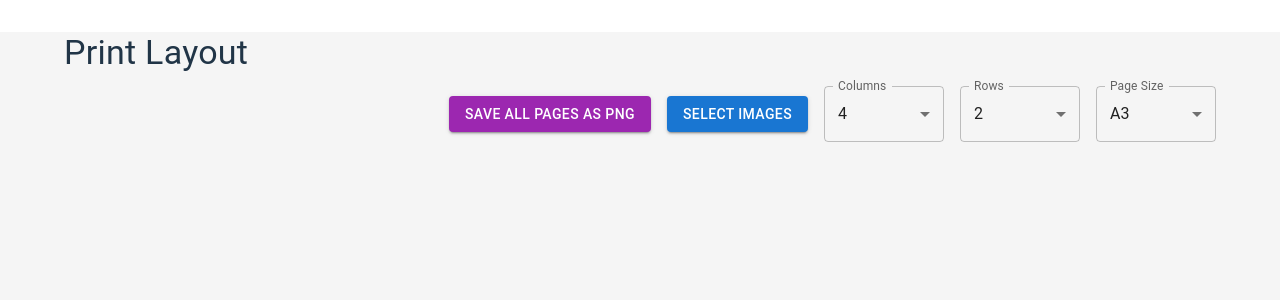
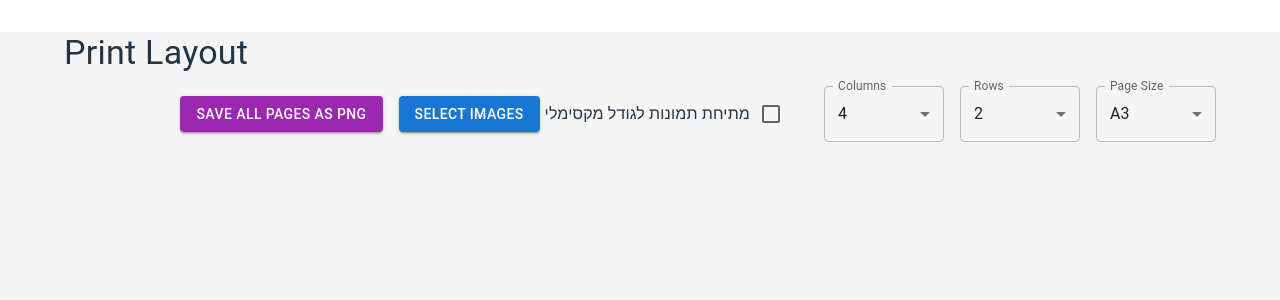
Before and after one commit to zivglik/Image2A3, a React (Vite) app: page / in a window 1280 px wide. Shown: the top 300 px of the page. Built offline with nearby package versions, Linux system fonts and the light colour scheme.

Commit message:
add option fit image

```diff
--- a/src/App.tsx
+++ b/src/App.tsx
@@ -9,6 +9,8 @@ import {
   Select,
   MenuItem,
   SelectChangeEvent,
+  FormControlLabel,
+  Checkbox,
 } from '@mui/material';
 import { ImageData } from './types/image';
 import { GRID_COLS_OPTIONS, PAGE_SIZES, GRID_ROWS_OPTIONS } from './constants/dimensions';
@@ -21,6 +23,7 @@ function App() {
   const [pageSize, setPageSize] = useState<keyof typeof PAGE_SIZES>('A3');
   const [rows, setRows] = useState<number>(2);
   const [cols, setCols] = useState<number>(4);
+  const [stretchImages, setStretchImages] = useState<boolean>(false);
   const canvasRefs = useRef<(PrintCanvasRef | null)[]>([]);
 
   const handleImageSelect = (event: React.ChangeEvent<HTMLInputElement>) => {
@@ -54,6 +57,10 @@ function App() {
 
   const handleColsChange = (event: SelectChangeEvent) => {
     setCols(Number(event.target.value));
+  };
+
+  const handleStretchChange = (event: React.ChangeEvent<HTMLInputElement>) => {
+    setStretchImages(event.target.checked);
   };
 
   const handlePrint = (index: number) => {
@@ -125,6 +132,16 @@ function App() {
             </Select>
           </FormControl>
 
+          <FormControlLabel
+            control={
+              <Checkbox
+                checked={stretchImages}
+                onChange={handleStretchChange}
+              />
+            }
+            label="מתיחת תמונות לגודל מקסימלי"
+          />
+
           <input
             accept="image/*"
             type="file"
@@ -166,6 +183,7 @@ function App() {
               pageSize={pageSize}
               rows={rows}
               cols={cols}
+              stretchImages={stretchImages}
             />
           );
         })}
--- a/src/components/PrintCanvas.tsx
+++ b/src/components/PrintCanvas.tsx
@@ -16,6 +16,7 @@ interface PrintCanvasProps {
   pageSize: keyof typeof PAGE_SIZES;
   rows: number;
   cols: number;
+  stretchImages: boolean;
 }
 
 const PrintCanvas = forwardRef<PrintCanvasRef, PrintCanvasProps>(({
@@ -25,7 +26,8 @@ const PrintCanvas = forwardRef<PrintCanvasRef, PrintCanvasProps>(({
   onSaveAsPNG,
   pageSize,
   rows,
-  cols
+  cols,
+  stretchImages
 }, ref) => {
   const canvasRef = React.useRef<HTMLCanvasElement>(null);
   const previewCanvasRef = React.useRef<HTMLCanvasElement>(null);
@@ -59,7 +61,8 @@ const PrintCanvas = forwardRef<PrintCanvasRef, PrintCanvasProps>(({
         image.width,
         image.height,
         cellWidth,
-        cellHeight
+        cellHeight,
+        stretchImages
       );
 
       // Scale the dimensions
@@ -106,7 +109,7 @@ const PrintCanvas = forwardRef<PrintCanvasRef, PrintCanvasProps>(({
 
       drawOnCanvas(previewCanvas, previewCtx, images, scale);
     }
-  }, [images, pageSize, rows, cols]);
+  }, [images, pageSize, rows, cols, stretchImages]);
 
   return (
     <Box sx={{ mb: 4 }}>
--- a/src/utils/imageProcessing.ts
+++ b/src/utils/imageProcessing.ts
@@ -15,8 +15,17 @@ export const calculateImageDimensions = (
   imageWidth: number,
   imageHeight: number,
   cellWidth: number,
-  cellHeight: number
+  cellHeight: number,
+  stretchImages: boolean = false
 ) => {
+  if (stretchImages) {
+    return {
+      width: cellWidth,
+      height: cellHeight,
+      shouldRotate: false
+    };
+  }
+
   const aspectRatio = imageWidth / imageHeight;
   const isLandscape = imageWidth > imageHeight;
   const isNearlySquare = aspectRatio > 0.9 && aspectRatio < 1.1;
```
